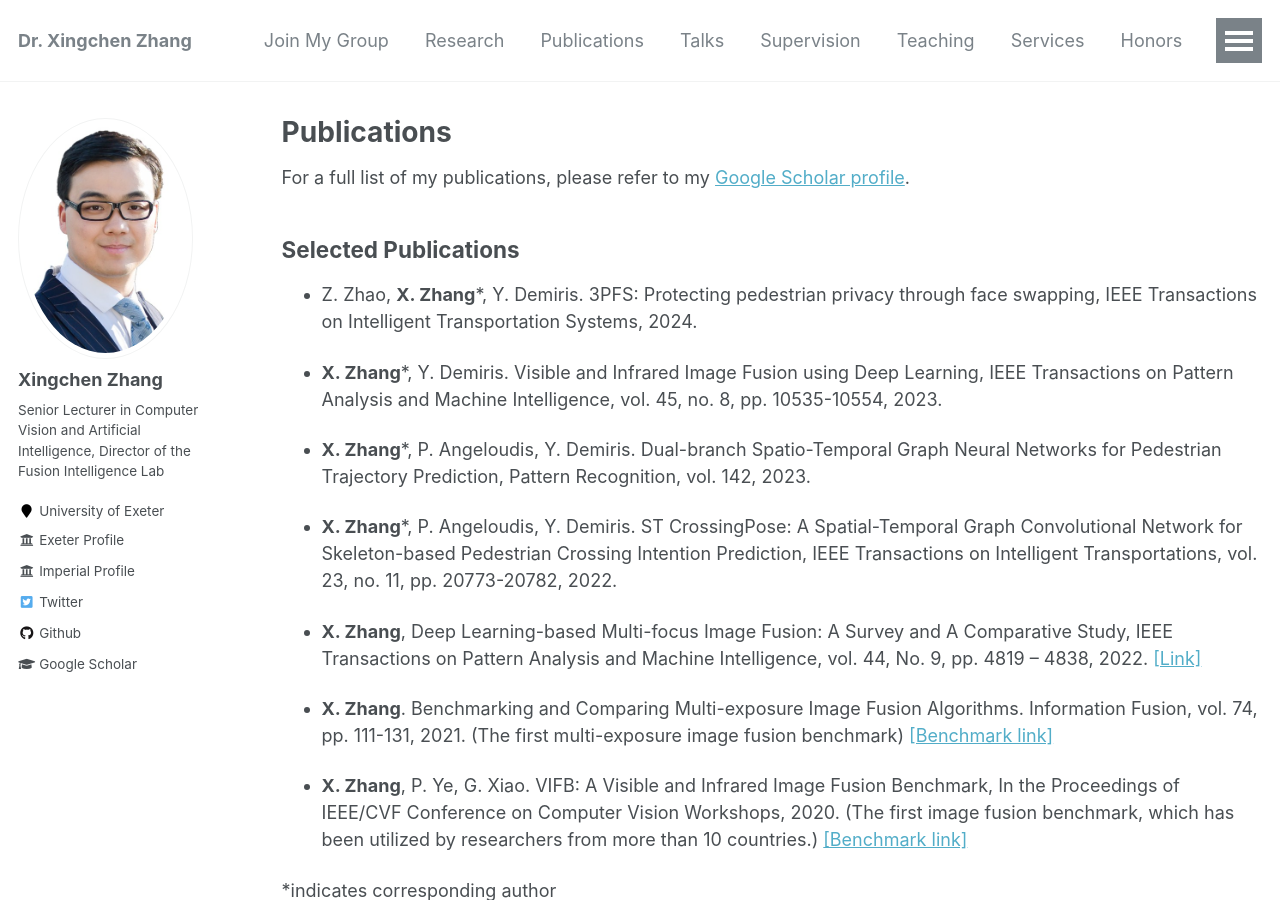
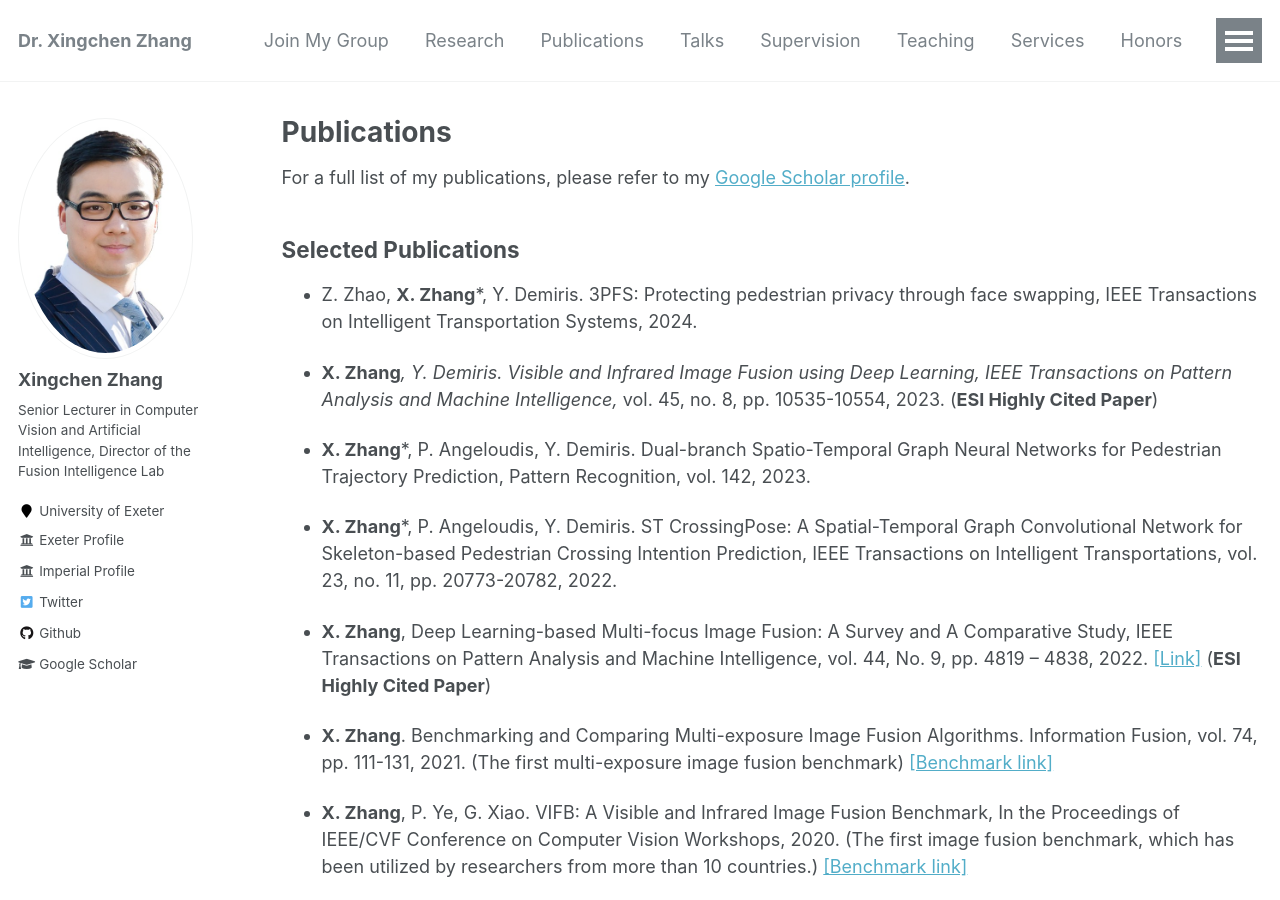
Before and after one commit to xingchenzhang/xingchenzhang.github.io, a Jekyll site: the page built from _pages/publications.md, in a window 1280 px wide and 900 px high. Built offline with Jekyll 4.4.1, drawn with Linux system fonts in a browser that asks for light colours.

Commit message:
add ESI highly cited papers

```diff
--- a/_pages/publications.md
+++ b/_pages/publications.md
@@ -13,13 +13,13 @@ Selected Publications
 
 - Z. Zhao, **X. Zhang***, Y. Demiris. 3PFS: Protecting pedestrian privacy through face swapping, IEEE Transactions on Intelligent Transportation Systems, 2024.
 
-- **X. Zhang***, Y. Demiris. Visible and Infrared Image Fusion using Deep Learning, IEEE Transactions on Pattern Analysis and Machine Intelligence, vol. 45, no. 8, pp. 10535-10554, 2023.
+- **X. Zhang***, Y. Demiris. Visible and Infrared Image Fusion using Deep Learning, IEEE Transactions on Pattern Analysis and Machine Intelligence,* vol. 45, no. 8, pp. 10535-10554, 2023. (**ESI Highly Cited Paper**)
 
 - **X. Zhang***, P. Angeloudis, Y. Demiris. Dual-branch Spatio-Temporal Graph Neural Networks for Pedestrian Trajectory Prediction, Pattern Recognition, vol. 142, 2023.
 
 - **X. Zhang***, P. Angeloudis, Y. Demiris. ST CrossingPose: A Spatial-Temporal Graph Convolutional Network for Skeleton-based Pedestrian Crossing Intention Prediction, IEEE Transactions on Intelligent Transportations, vol. 23, no. 11, pp. 20773-20782, 2022.
 
-- **X. Zhang**, Deep Learning-based Multi-focus Image Fusion: A Survey and A Comparative Study, IEEE Transactions on Pattern Analysis and Machine Intelligence, vol. 44, No. 9, pp. 4819 – 4838, 2022. [[Link]](https://github.com/xingchenzhang/MFIFB)
+- **X. Zhang**, Deep Learning-based Multi-focus Image Fusion: A Survey and A Comparative Study, IEEE Transactions on Pattern Analysis and Machine Intelligence, vol. 44, No. 9, pp. 4819 – 4838, 2022. [[Link]](https://github.com/xingchenzhang/MFIFB) (**ESI Highly Cited Paper**)
 
 - **X. Zhang**. Benchmarking and Comparing Multi-exposure Image Fusion Algorithms. Information Fusion, vol. 74, pp. 111-131, 2021. (The first multi-exposure image fusion benchmark) [[Benchmark link]](https://github.com/xingchenzhang/MEFB)
 
```
